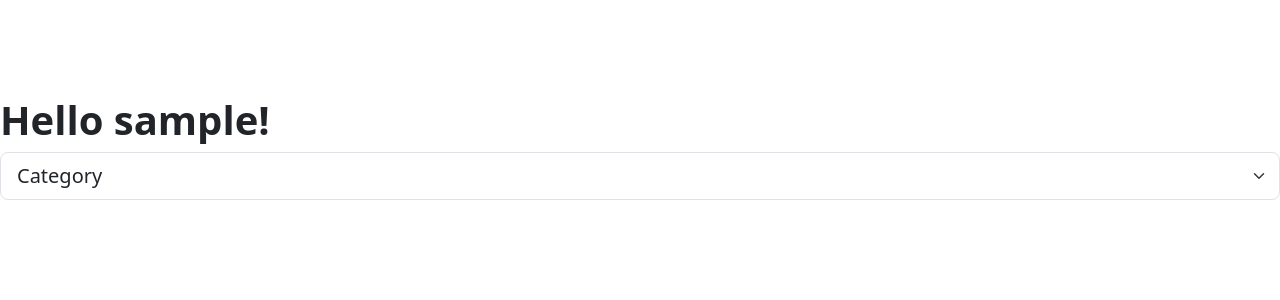
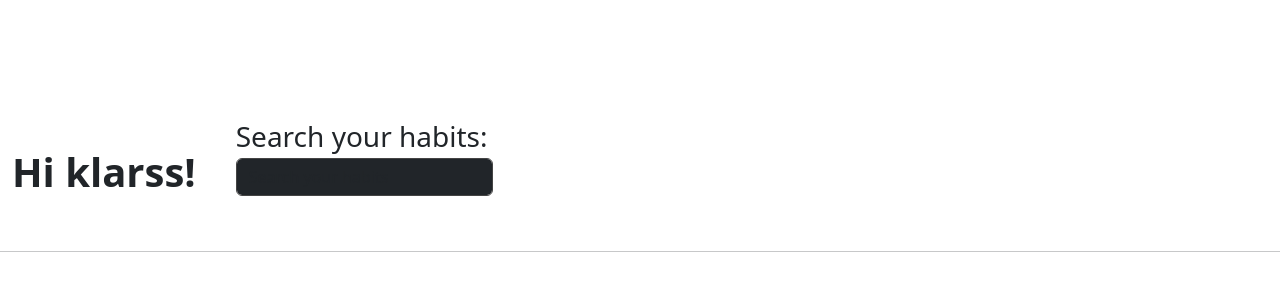
Before and after one commit to kLarss993/Habits-tracker, a Flask app: page / in a window 1280 px wide. Shown: the part 72-372 px from the top of the page. Run offline with Flask 3, Linux system fonts and the light colour scheme; the visitor is signed in with stand-in values (Sample User, id 1).

Commit message:
Made search bar instead category list, made it near a title and added underline

```diff
--- a/code/app.py
+++ b/code/app.py
@@ -85,3 +85,9 @@ def logout():
 
 if __name__ == '__main__':
     app.run(debug=True)
+
+
+#TODO
+    # зробить пошук зверху біля заголовку
+    # зробить додавання звичок
+    # зробить видалення звичок
--- /dev/null
+++ b/code/static/css/home.css
@@ -0,0 +1,6 @@
+/*header-underline {*/
+/*    border: 0;*/
+/*    border-top: 2px solid #fff;*/
+/*    margin-top: 10px;*/
+/*    opacity: 0.8;*/
+/*}*/
--- a/code/templates/base.html
+++ b/code/templates/base.html
@@ -7,6 +7,8 @@
     <link href="https://cdn.jsdelivr.net/npm/bootstrap@5.3.8/dist/css/bootstrap.min.css" rel="stylesheet"
           integrity="sha384-sRIl4kxILFvY47J16cr9ZwB07vP4J8+LH7qKQnuqkuIAvNWLzeN8tE5YBujZqJLB" crossorigin="anonymous">
     <script src="https://cdn.jsdelivr.net/npm/bootstrap@5.3.0/dist/js/bootstrap.bundle.min.js"></script>
+
+    <link rel="stylesheet" href="/css/home.css">
     {% block style %}{% endblock %}
 </head>
 <body>
--- a/code/templates/home.html
+++ b/code/templates/home.html
@@ -3,13 +3,19 @@
 {% block title %}Home page{% endblock %}
 
 {% block content %}
-        <div class='row'>
-            <div class='item'><h1><strong><b>Hello {{ username }}!</b></strong></h1></div>
+        <div class="container-fluid mt-4">
+            <div class="row align-items-end">
+                <div class="col-auto">
+                    <h1 align="right" class="mb-0"><strong><b>Hi klarss!</b></strong></h1>
+                </div>
 
-            <div>
-                <select class="form-select form-select-lg mb-3" aria-label="Large select example">
-                <option selected>Category</option>
-                </select>
+                <div class="col-auto ms-3">
+                    <h3 for="search" class="form-label d-block mb-1">Search your habits: </h3>
+                    <input type="text" id="search" class="form-control bg-dark text-white" placeholder="Search your habits" style="border-color: #444;">
+                </div> <br> <br>
+
+                <hr class="header-underline"> <br> <br> <br>
+
             </div>
         </div>
 
```
